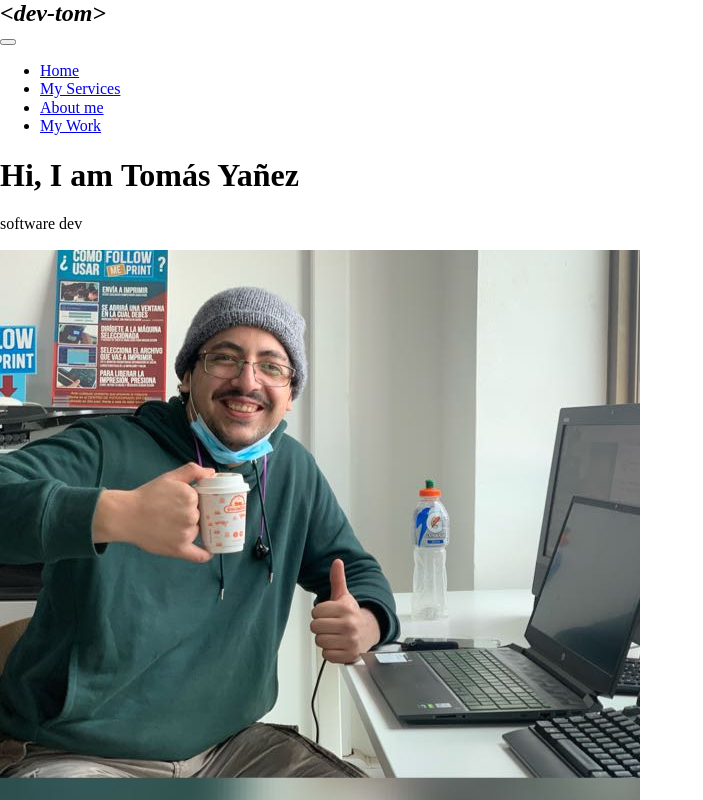
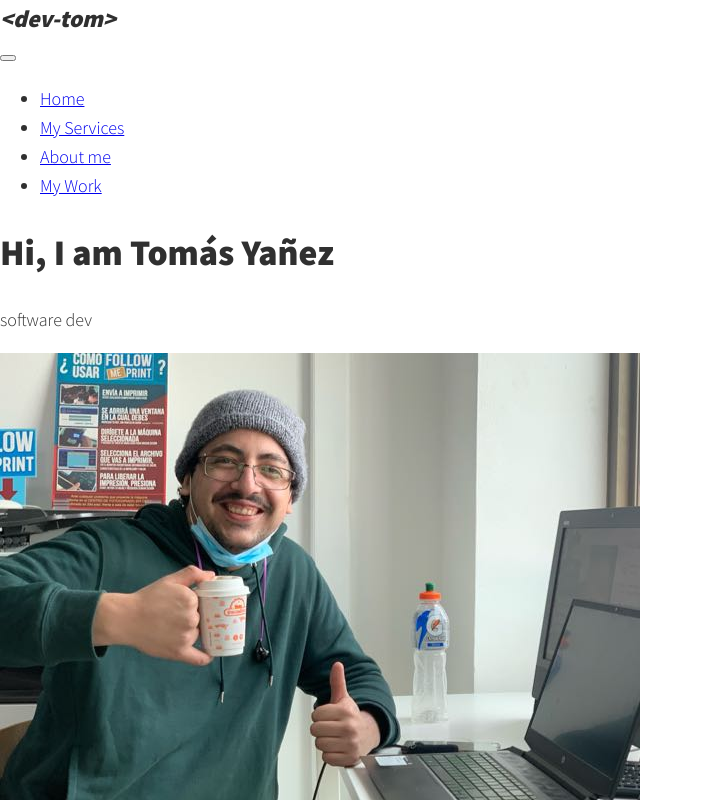
Before and after one commit to TSYF/portfolio_1, a Vue app: page / in a window 1280 px wide. Shown: the top 800 px of the page, without its empty margins (0-703 px from the left). Built offline with nearby package versions, Linux system fonts and the light colour scheme.

Commit message:
general body styles and img styles

```diff
--- a/src/assets/main.css
+++ b/src/assets/main.css
@@ -1,8 +1,13 @@
+/* Box Sizing */
+
 *,
 *::before,
 *::after {
     box-sizing: border-box;
 }
+
+
+/* Variables */
 
 :root {
     --ff-primary: 'Source Sans Pro', sans-serif;
@@ -29,3 +34,20 @@
         --fs-body: 1.125rem;
     }
 }
+
+
+/* General Styles */
+
+body {
+    background-color: var(--color-light);
+    color: var(--color-dark);
+    margin: 0;
+    font-family: var(--ff-primary);
+    font-size: var(--fs-body);
+    line-height: 1.6;
+}
+
+img {
+    display: block;
+    max-width: 100%;
+}
```
